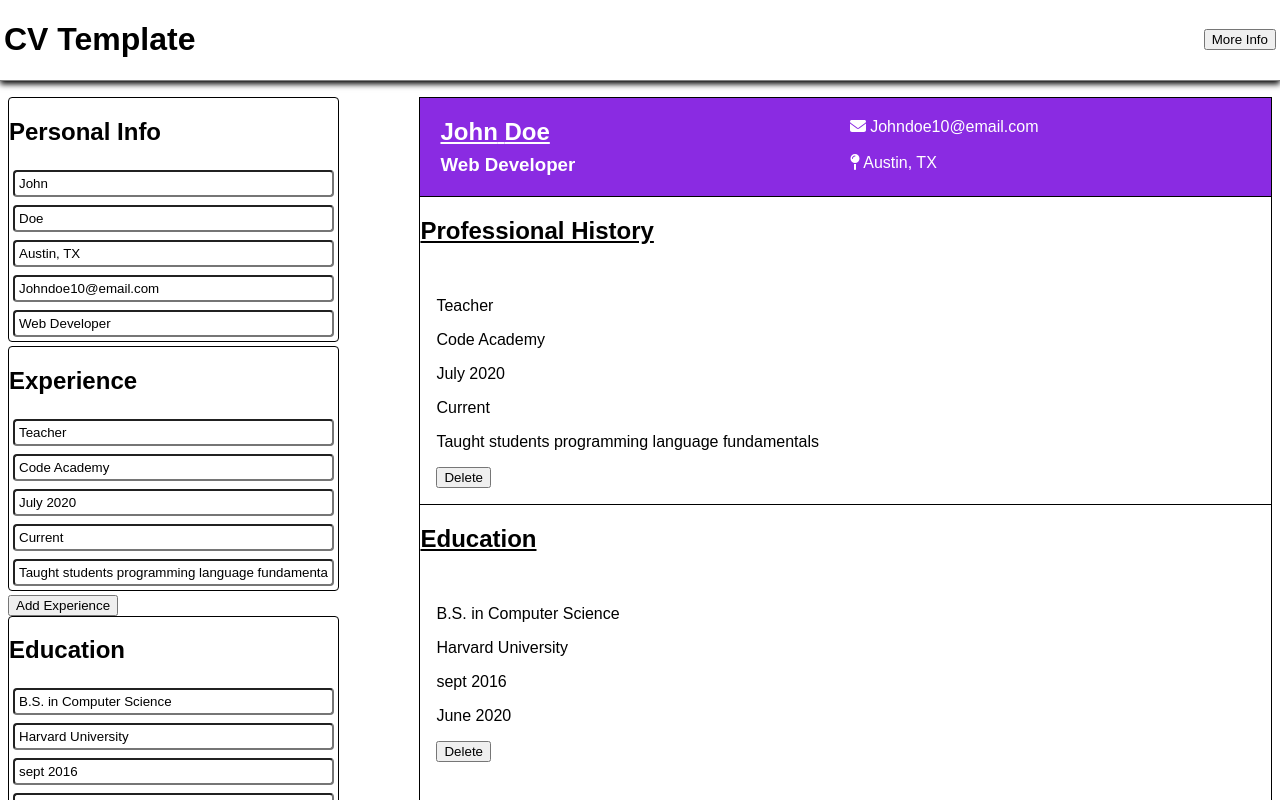
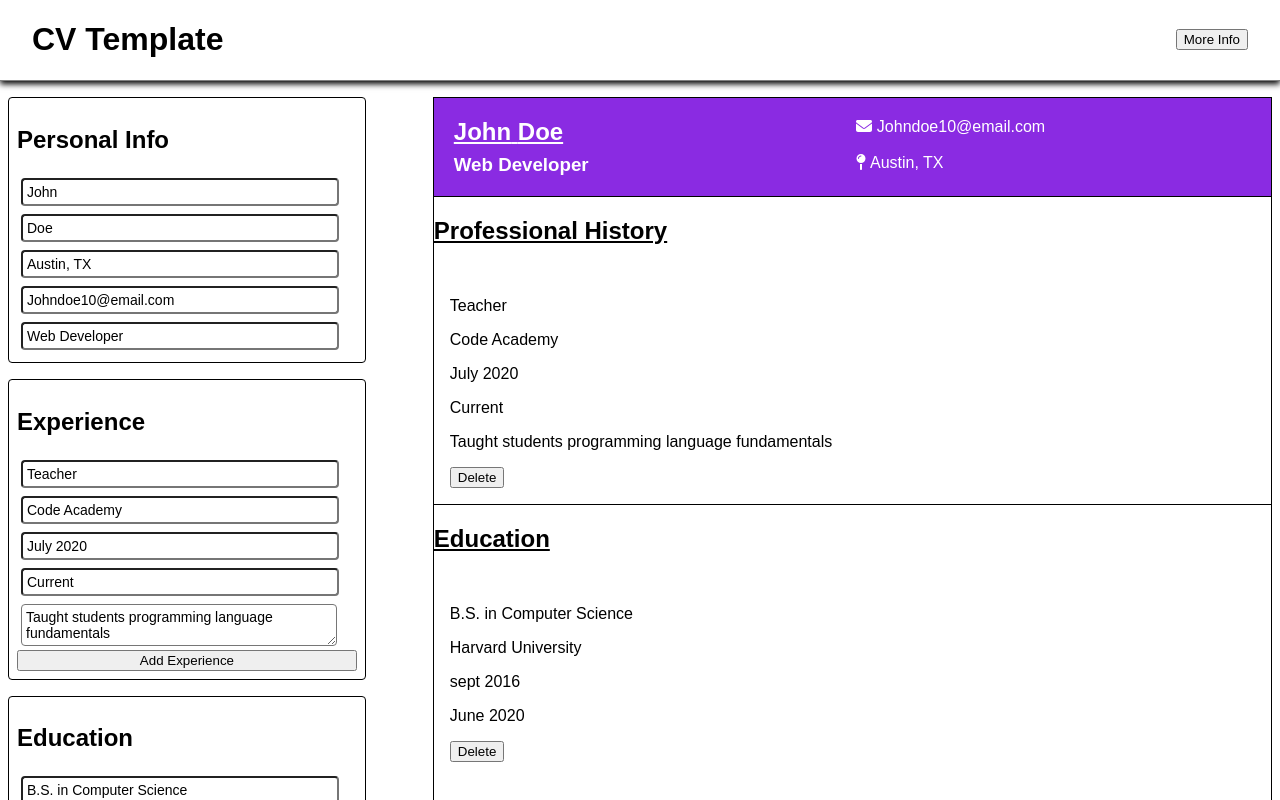
Before and after one commit to Dillonpw/cv-template, a React (Vite) app: page / in a window 1280 px wide. Shown: the top 800 px of the page. Built offline with nearby package versions, Linux system fonts and the light colour scheme.

Commit message:
added reset to default button

```diff
--- a/src/content.jsx
+++ b/src/content.jsx
@@ -40,7 +40,6 @@ export default function Content() {
         setEducations([education]);
     }, []);
 
-
     function onPersonalChange(e) {
         setPersonalInfo({
             ...personalInfo,
@@ -62,7 +61,7 @@ export default function Content() {
     }
 
     function addExperience() {
-        const newExperience = { ...experience, index: uuidv4() }
+        const newExperience = { ...experience, index: uuidv4() };
         setExperiences([...experiences, newExperience]);
         setExperience({
             position: '',
@@ -70,30 +69,32 @@ export default function Content() {
             startDate: '',
             endDate: '',
             jobDesc: '',
-
         });
     }
 
     function addEducation() {
-        const newEducation = { ...education, index: uuidv4() }
+        const newEducation = { ...education, index: uuidv4() };
         setEducations([...educations, newEducation]);
         setEducation({
             degree: '',
             schoolName: '',
             startDate: '',
             endDate: '',
-
         });
     }
 
     function deleteExperience(deleteIndex) {
         console.log('Trying to delete:', deleteIndex);
-        setExperiences(experiences => experiences.filter(exp => exp.index !== deleteIndex));
+        setExperiences((experiences) =>
+            experiences.filter((exp) => exp.index !== deleteIndex)
+        );
     }
 
     function deleteEducation(deleteIndex) {
         console.log('Trying to delete:', deleteIndex);
-        setEducations(educations => educations.filter(ed => ed.index !== deleteIndex));
+        setEducations((educations) =>
+            educations.filter((ed) => ed.index !== deleteIndex)
+        );
     }
 
 
@@ -102,25 +103,33 @@ export default function Content() {
         <>
             <div className="cvTemplate">
                 <div className="formSection">
+                    <div className="infoFormBox">
                         <InfoForm
                             personalInfo={personalInfo}
                             onChange={onPersonalChange}
                         />
-
+                    </div>
+                    <div className="workFormBox">
                         <WorkForm
                             experience={experience}
                             onChange={onExperienceChange}
                         />
                         <button onClick={addExperience}>Add Experience</button>
+                    </div>
+                    <div className="edFormBox">
                         <EdForm
                             education={education}
                             onChange={onEducationChange}
                         />
                         <button onClick={addEducation}>Add Education</button>
                     </div>
+                    <button onClick={() => window.location.reload()}>Reset</button>
+                </div>
                 <div className="templateSection">
                     <InfoTemplate personalInfo={personalInfo} />
-                    <h2><u>Professional History</u></h2>
+                    <h2>
+                        <u>Professional History</u>
+                    </h2>
 
                     {experiences.map((exp) => (
                         <WorkTemplate
@@ -129,7 +138,9 @@ export default function Content() {
                             onDelete={deleteExperience}
                         />
                     ))}
-        <h2><u>Education</u></h2>
+                    <h2>
+                        <u>Education</u>
+                    </h2>
 
                     {educations.map((ed) => (
                         <EdTemplate
--- a/src/form/form.css
+++ b/src/form/form.css
@@ -1,18 +1,17 @@
 .form{
     display:flex;
     flex-direction: column;
-    width: 80%;
-    border: 1px solid black;
-    margin-bottom: .25rem;
-    border-radius: .25rem;
-
 }
 
-input{
+input, textarea{
     border: 1px solig grey;
     border-radius: .25rem;
     outline:hidden;
     padding: .25rem;
     margin: .25rem;
     flex-wrap: nowrap;
+    font-family: sans-serif;
+    max-width: 90%;
+    font-weight: 400;
+    font-size: 14px
 }
--- a/src/form/workform.jsx
+++ b/src/form/workform.jsx
@@ -34,7 +34,7 @@ export default function WorkForm({ experience, onChange }) {
                     value={experience.endDate}
                     onChange={onChange}
                 />
-                <input
+                <textarea
                     name="jobDesc"
                     type="text"
                     placeholder="Job description"
--- a/src/index.css
+++ b/src/index.css
@@ -8,12 +8,13 @@ body {
     margin: 0;
     box-sizing: border-box;
 }
+
 .header {
     display: flex;
     justify-content: space-between;
     align-items: center;
     border-bottom: 1px solid gray;
-    padding: 0 0.25rem;
+    padding: 0 2rem;
     margin-bottom: 1rem;
     box-shadow: 0px 3px 6px 0px;
 }
@@ -34,3 +35,13 @@ body {
     grid-area: 1/2/2/4;
     margin-right: .5rem;
 }
+
+.infoFormBox, .workFormBox, .edFormBox {
+    display:flex;
+    flex-direction: column;
+    width: 80%;
+    border: 1px solid black;
+    margin-bottom: 1rem;
+    border-radius: .25rem;
+    padding: .5rem;
+}
```
Lines whose indentation alone changed are shown as unchanged.
